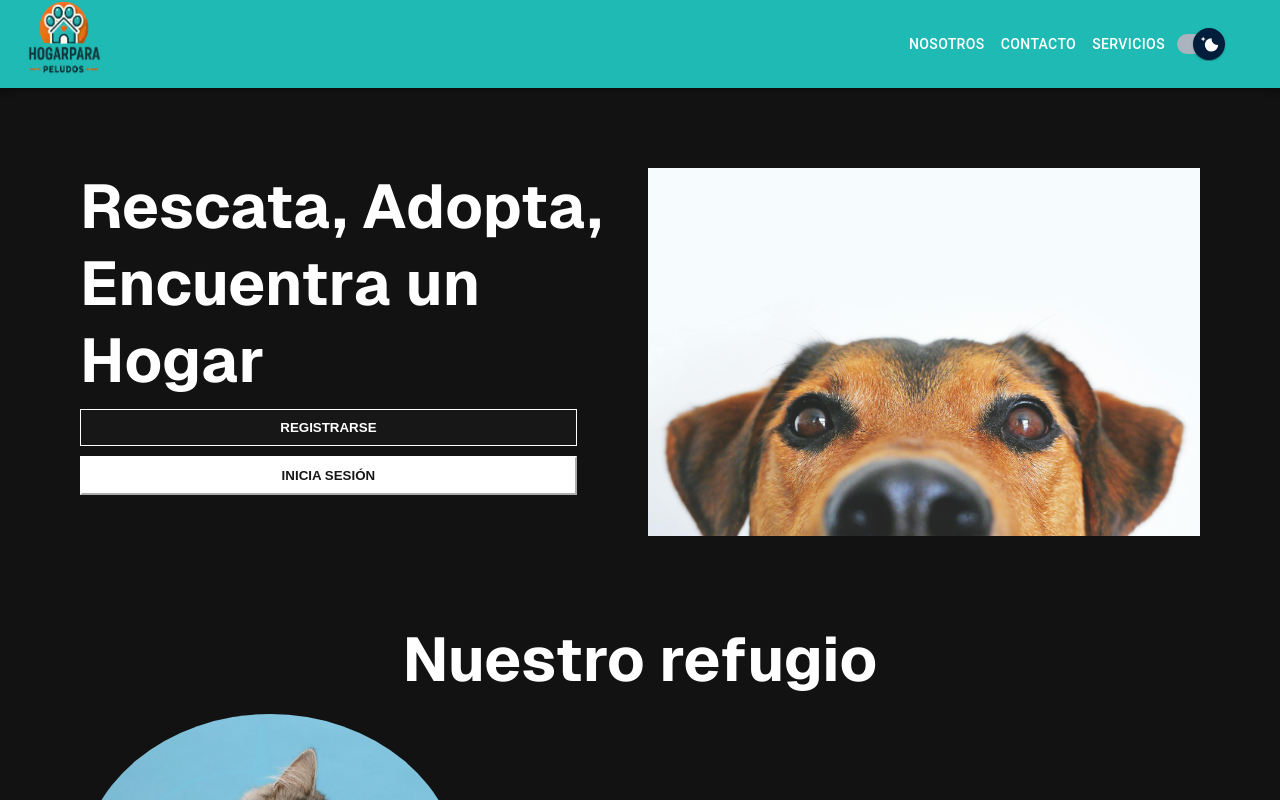
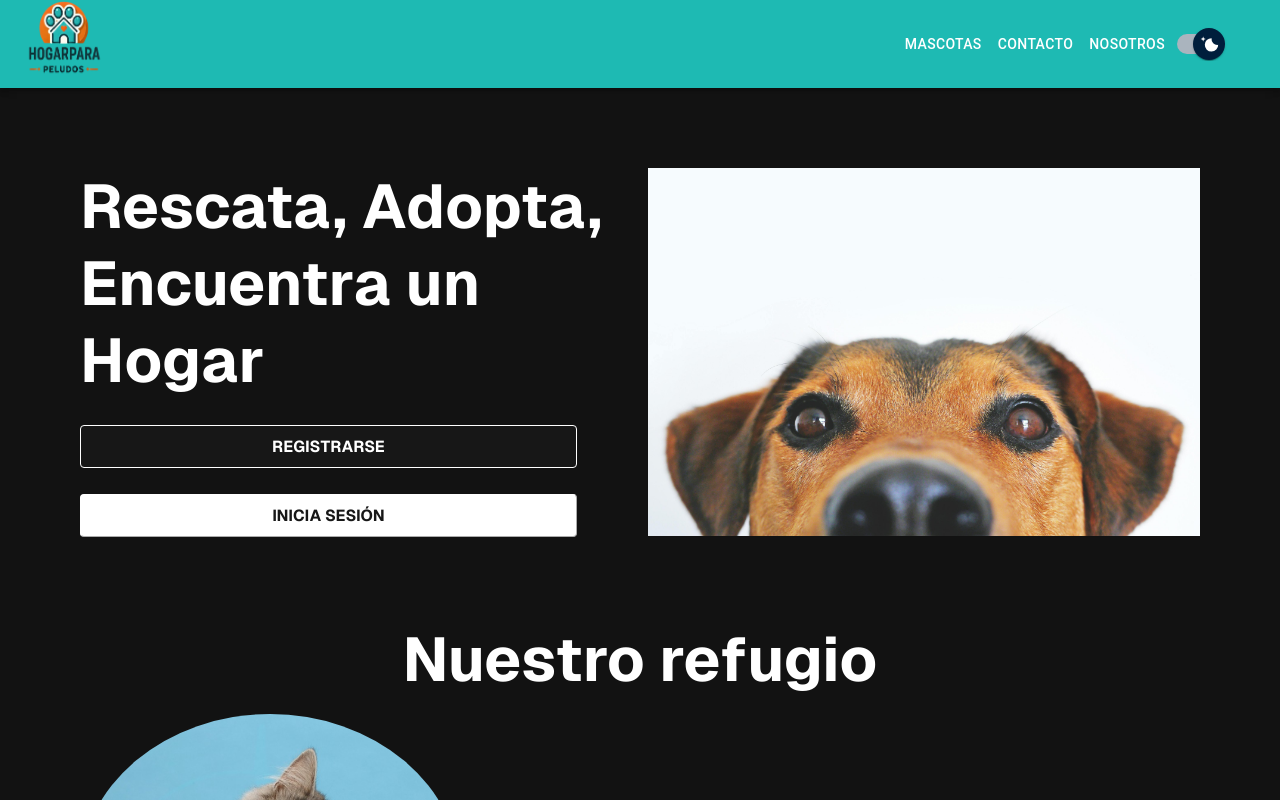
Before and after one commit to No-Country-simulation/c21-71-n-node-react, a Next.js app in the folder apps/next-app/: page / in a window 1280 px wide. Shown: the top 800 px of the page. Built offline with nearby package versions, Linux system fonts and the light colour scheme.

Commit message:
refactor ♻️: Refactored HTML layout and navigation for improved user experience.

```diff
--- a/apps/next-app/src/components/Landing/Landing.tsx
+++ b/apps/next-app/src/components/Landing/Landing.tsx
@@ -3,18 +3,24 @@ import Grid from '@mui/material/Grid2';
 import Image from 'next/image';
 import styles from "./landing.module.css";
 import CheckBoxIcon from '@mui/icons-material/CheckBox';
+import Link from 'next/link';
+import { Box } from '@mui/material';
 
 export default function Landing() {
     return (
 
         <div className={styles.container}>
             <Grid container spacing={2}>
-                <Grid size={{ xs: 12, md: 6 }}>
-                    <h1>
-                        Rescata, Adopta, Encuentra un Hogar
-                    </h1>
-                    <button className={styles.sign_up} >Registrarse</button>
-                    <button className={styles.log_in} >Inicia Sesión</button>
+                <Grid size={{ xs: 12, md: 6 }} sx={{ display: 'block', justifyContent: 'space-between', alignItems: 'flex-start' }}>
+                    <h1>Rescata, Adopta, Encuentra un Hogar</h1>
+                    <Box sx={{ mt: 2, display: 'flex', flexDirection: 'column', gap: 2 }}>
+                        <Link href="/auth/register" className={`${styles.button} ${styles.sign_up}`}>
+                            Registrarse
+                        </Link>
+                        <Link href="/auth/login" className={`${styles.button} ${styles.log_in}`}>
+                            Inicia Sesión
+                        </Link>
+                    </Box>
                 </Grid>
                 <Grid size={{ xs: 12, md: 6 }}>
                     <Image
--- a/apps/next-app/src/components/Landing/landing.module.css
+++ b/apps/next-app/src/components/Landing/landing.module.css
@@ -9,9 +9,17 @@
   font-weight: bolder !important;
   margin-top: 10px !important;
   width: 100%;
-  padding: 10px;
   text-transform: uppercase;
   cursor: pointer;
+  text-align: center;
+  padding: 10px 0;
+  border-radius:4px;
+  border: 1px outset white;
+}
+
+.sign_up:hover,
+.log_in:hover{
+  background-color: grey;
 }
 
 .sign_up {
--- a/apps/next-app/src/components/Navbar/Navbar.tsx
+++ b/apps/next-app/src/components/Navbar/Navbar.tsx
@@ -1,4 +1,5 @@
 "use client";
+import { useRouter } from 'next/navigation';
 import { useState } from "react";
 import AppBar from '@mui/material/AppBar';
 import Box from '@mui/material/Box';
@@ -14,9 +15,14 @@ import Image from "next/image";
 import Link from "next/link";
 import ThemeSwitcher from "@/components/ThemeSwitcher/ThemeSwitcher";
 
-const pages = ['Nosotros', 'Contacto', 'Servicios'];
+const pages = [
+    { name: 'Mascotas', path: '/adoption' },
+    { name: 'Contacto', path: '/contacto' },
+    { name: 'Nosotros', path: '/nosotros' }
+];
 
 export default function Navbar() {
+    const router = useRouter();
     const [anchorElNav, setAnchorElNav] = useState<null | HTMLElement>(null);
     const [anchorElUser, setAnchorElUser] = useState<null | HTMLElement>(null);
 
@@ -24,12 +30,19 @@ export default function Navbar() {
         setAnchorElNav(event.currentTarget);
     };
 
-    const handleCloseNavMenu = () => {
+    const handleCloseNavMenu = (path?: string) => {
         setAnchorElNav(null);
+        if (path) {
+            router.push(path); // Navegar a la ruta proporcionada
+        }
     };
 
     const handleCloseUserMenu = () => {
         setAnchorElUser(null);
+    };
+
+    const handleMenuClose = () => {
+        setAnchorElNav(null);
     };
 
     return (
@@ -80,12 +93,12 @@ export default function Navbar() {
                                 horizontal: 'left',
                             }}
                             open={Boolean(anchorElNav)}
-                            onClose={handleCloseNavMenu}
+                            onClose={handleMenuClose}
                             sx={{ display: { xs: 'block', md: 'none' } }}
                         >
                             {pages.map((page) => (
-                                <MenuItem key={page} onClick={handleCloseNavMenu}>
-                                    <Typography sx={{ textAlign: 'center' }}>{page}</Typography>
+                                <MenuItem key={page.name} onClick={()=>handleCloseNavMenu(page.path)}>
+                                    <Typography sx={{ textAlign: 'center' }}>{page.name}</Typography>
                                 </MenuItem>
                             ))}
                         </Menu>
@@ -114,11 +127,11 @@ export default function Navbar() {
                     <Box sx={{ flexGrow: 1, display: { xs: 'none', md: 'flex' }, justifyContent: "flex-end" }}>
                         {pages.map((page) => (
                             <Button
-                                key={page}
-                                onClick={handleCloseNavMenu}
+                                key={page.name}
+                                onClick={()=>handleCloseNavMenu(page.path)}
                                 sx={{ my: 2, color: 'white', display: 'block' }}
                             >
-                                {page}
+                                {page.name}
                             </Button>
                         ))}
                     </Box>
@@ -140,8 +153,8 @@ export default function Navbar() {
                             onClose={handleCloseUserMenu}
                         >
                             {pages.map((page) => (
-                                <MenuItem key={page} onClick={handleCloseUserMenu}>
-                                    <Typography sx={{ textAlign: 'center' }}>{page}</Typography>
+                                <MenuItem key={page.name} onClick={()=>handleCloseUserMenu()}>
+                                    <Typography sx={{ textAlign: 'center' }}>{page.name}</Typography>
                                 </MenuItem>
                             ))}
                         </Menu>
```
